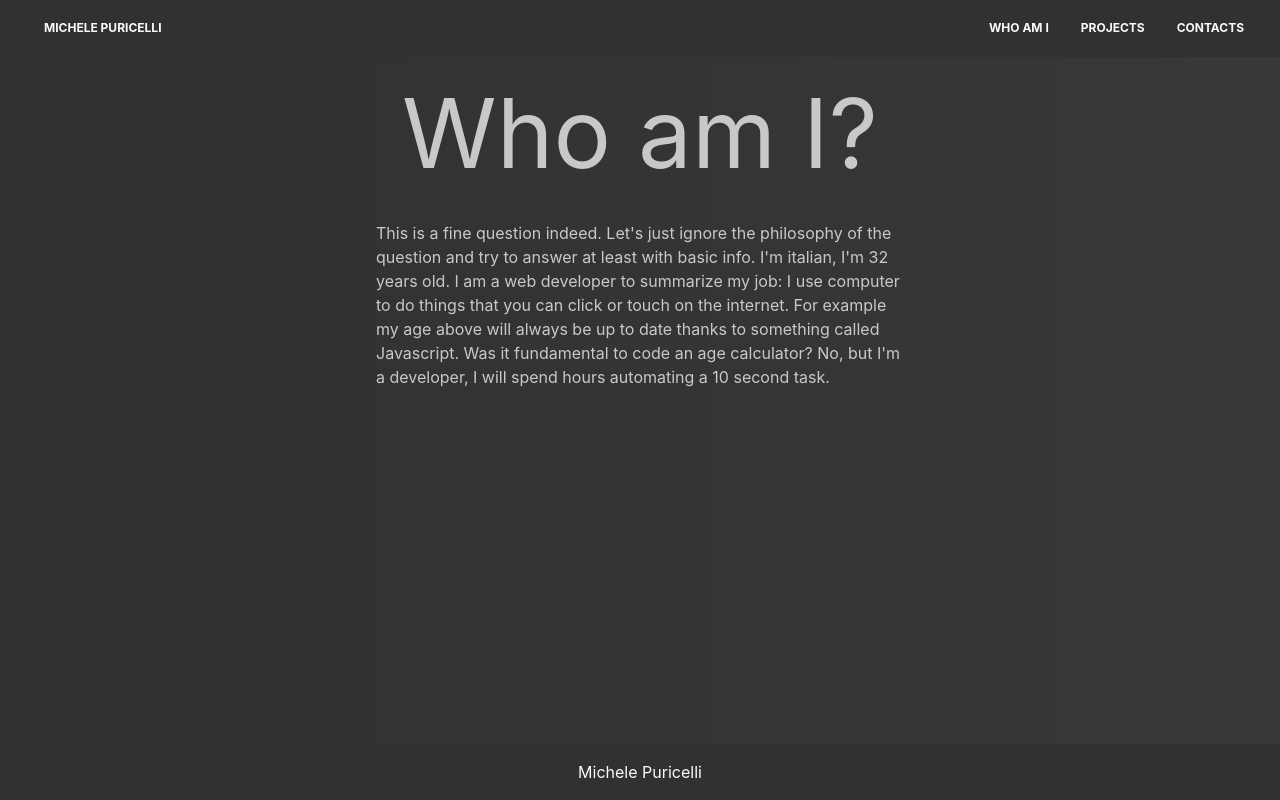
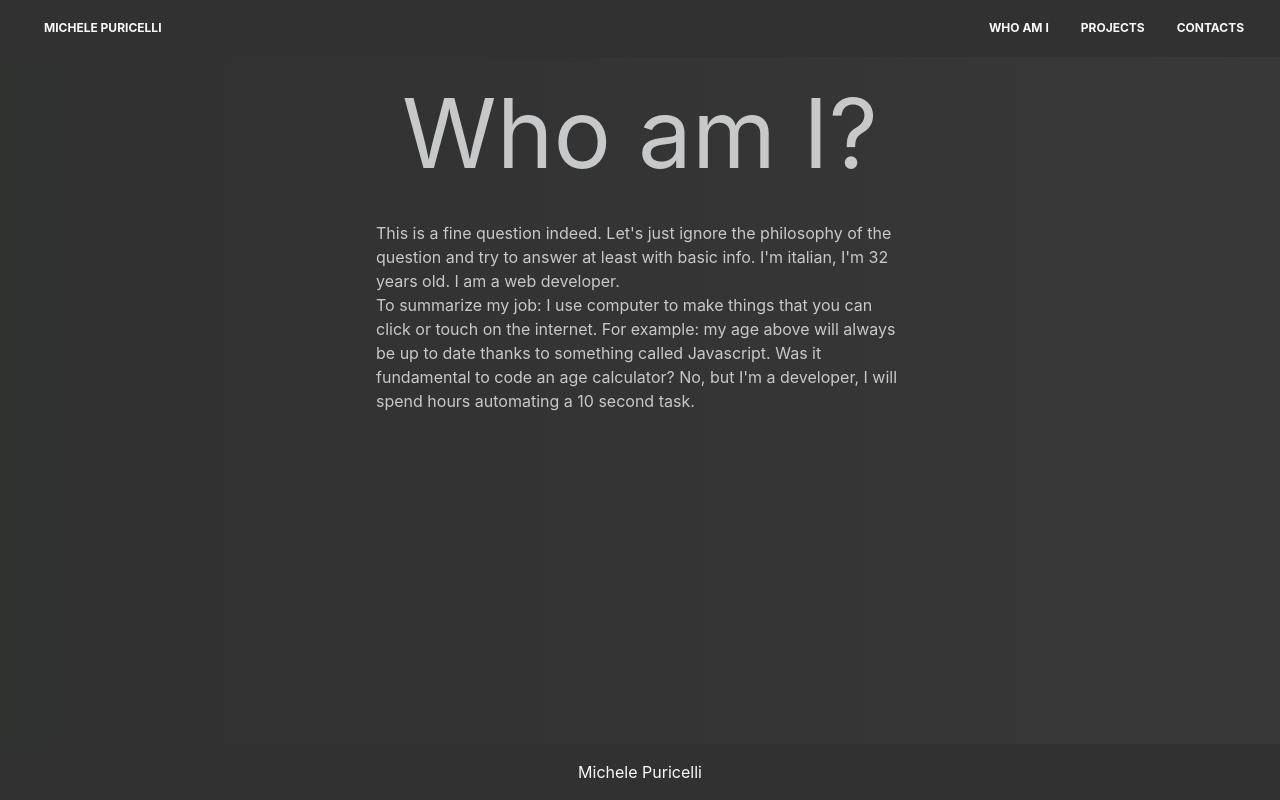
Before and after one commit to MikeBurton89/portfolio-nextjs, a Next.js app: page /WhoAmI in a window 1280 px wide. Built offline with nearby package versions, Linux system fonts and the light colour scheme.

Commit message:
edited who i am page

```diff
--- a/pages/WhoAmI.js
+++ b/pages/WhoAmI.js
@@ -20,12 +20,12 @@ const WhoAmI = () => {
                     {`This is a fine question indeed.
                     Let's just ignore the philosophy of the question and try to answer at least with basic info.
                     I'm italian, I'm ${age} years old.
-                    I am a web developer to summarize my job:
-                    I use computer to do things that you can click or touch on the internet.
-                    For example my age above will always be up to date thanks to something called Javascript.
+                    I am a web developer.`}<br />{`
+                    To summarize my job:
+                    I use computer to make things that you can click or touch on the internet.
+                    For example: my age above will always be up to date thanks to something called Javascript.
                     Was it fundamental to code an age calculator? No, but I'm a developer, I will spend hours
                     automating a 10 second task.`}
-
                 </p>
             </LayoutCard>
         </LayoutContainer>
```
